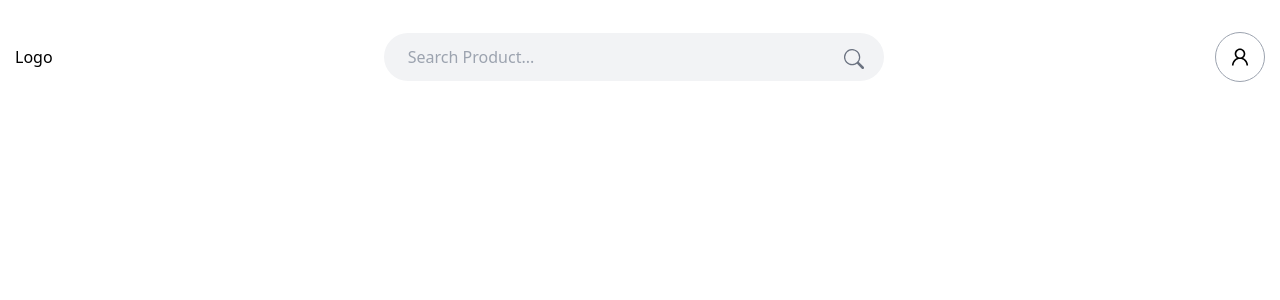
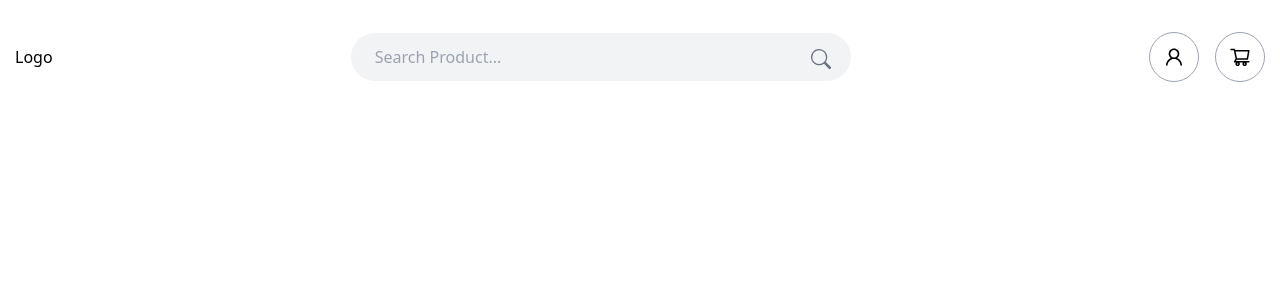
Before and after one commit to Brunogabriel-dev/ecommerce-web-ts, a React (Vite) app: page / in a window 1280 px wide. Shown: the top 300 px of the page. Built offline with nearby package versions, Linux system fonts and the light colour scheme.

Commit message:
Inclusão de texto

```diff
--- a/src/App.tsx
+++ b/src/App.tsx
@@ -1,4 +1,4 @@
-import Navbar from "./Navbar"
+import Navbar from "./components/Navbar"
 
 const App = () => {
   return (
--- a/src/Navbar.tsx
+++ /dev/null
@@ -1,28 +0,0 @@
-import { BsSearch } from "react-icons/bs"
-import { AiOutlineUser } from "react-icons/ai";
-
-const Navbar = () => {
-  return (<div className="container hidden lg:block">
-    <div className="flex justify-between items-center pt-8">
-      <h1 className="text-4x1 font-medium">Logo</h1>
-      <div className="relative w-full max-w-[500px]">
-        <input
-        className="bg-[#f2f3f5]  border-none outline-none px-6 py-3 rounded-[30px] w-full"
-        type="text"
-        placeholder="Search Product..."/>
-
-        <BsSearch className="absolute top-0 right-0 mt-4 mr-5 text-gray-500" size={20} />
-      </div>
-
-      <div className="flex gap-40">
-        <div className="icon_wrapper">
-          <AiOutlineUser/>
-        </div>
-
-      </div>
-    </div>
-  </div>
-  );
-};
-
-export default Navbar;
--- /dev/null
+++ b/src/components/Navbar.tsx
@@ -0,0 +1,34 @@
+import { BsSearch } from "react-icons/bs"
+import { AiOutlineUser, AiOutlineShoppingCart } from "react-icons/ai";
+
+const Navbar = () => {
+  return (
+   <div className="container hidden lg:block">
+    <div className="flex justify-between items-center pt-8">
+      <h1 className="text-4x1 font-medium">Logo</h1>
+      <div className="relative w-full max-w-[500px]">
+        <input
+        className="bg-[#f2f3f5] border-none outline-none px-6 py-3 rounded-[30px] w-full"
+        type="text"
+        placeholder="Search Product..."/>
+
+        <BsSearch
+          className="absolute top-0 right-0 mt-4 mr-5 text-gray-500"
+          size={20} />
+      </div>
+
+      <div className="flex gap-4">
+        <div className="icon_wrapper">
+          <AiOutlineUser />
+        </div>
+        <div className="icon_wrapper relative">
+          <AiOutlineShoppingCart />
+        </div>
+
+      </div>
+    </div>
+  </div>
+  );
+};
+
+export default Navbar;
```
